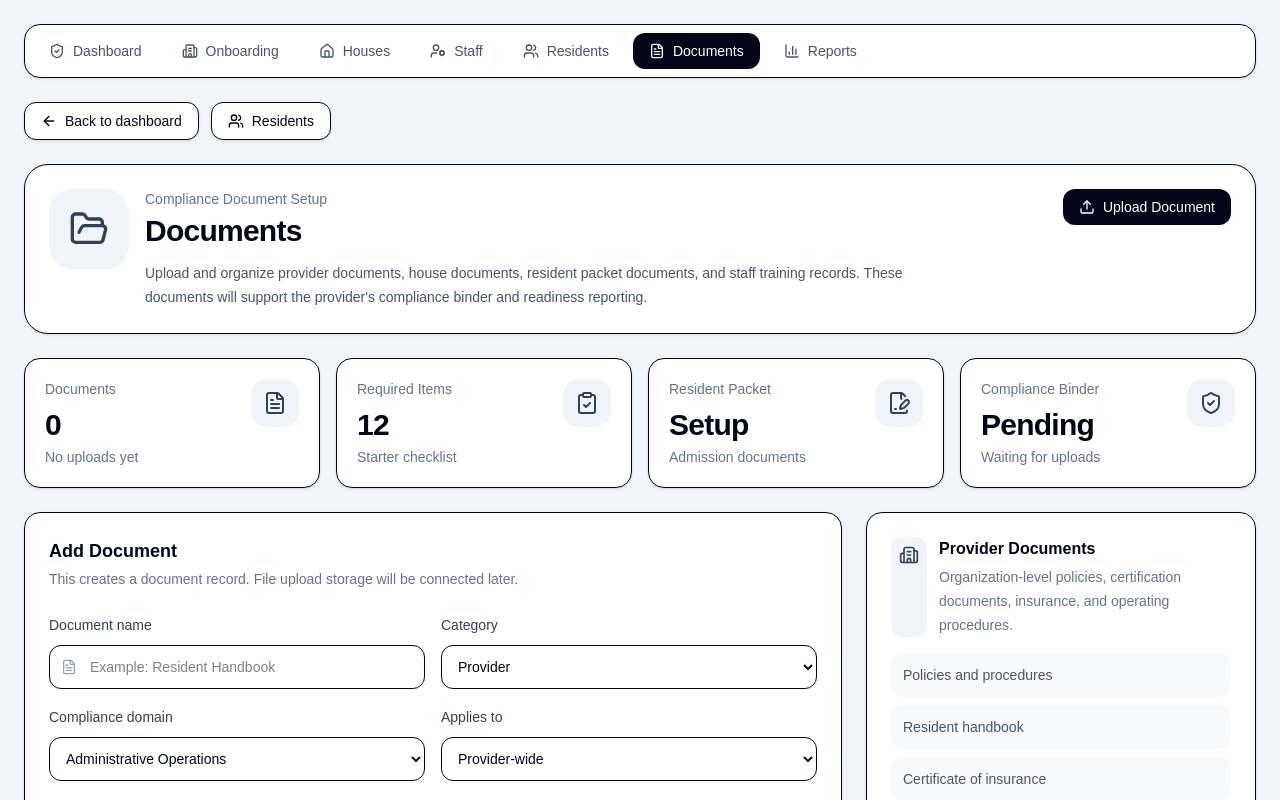
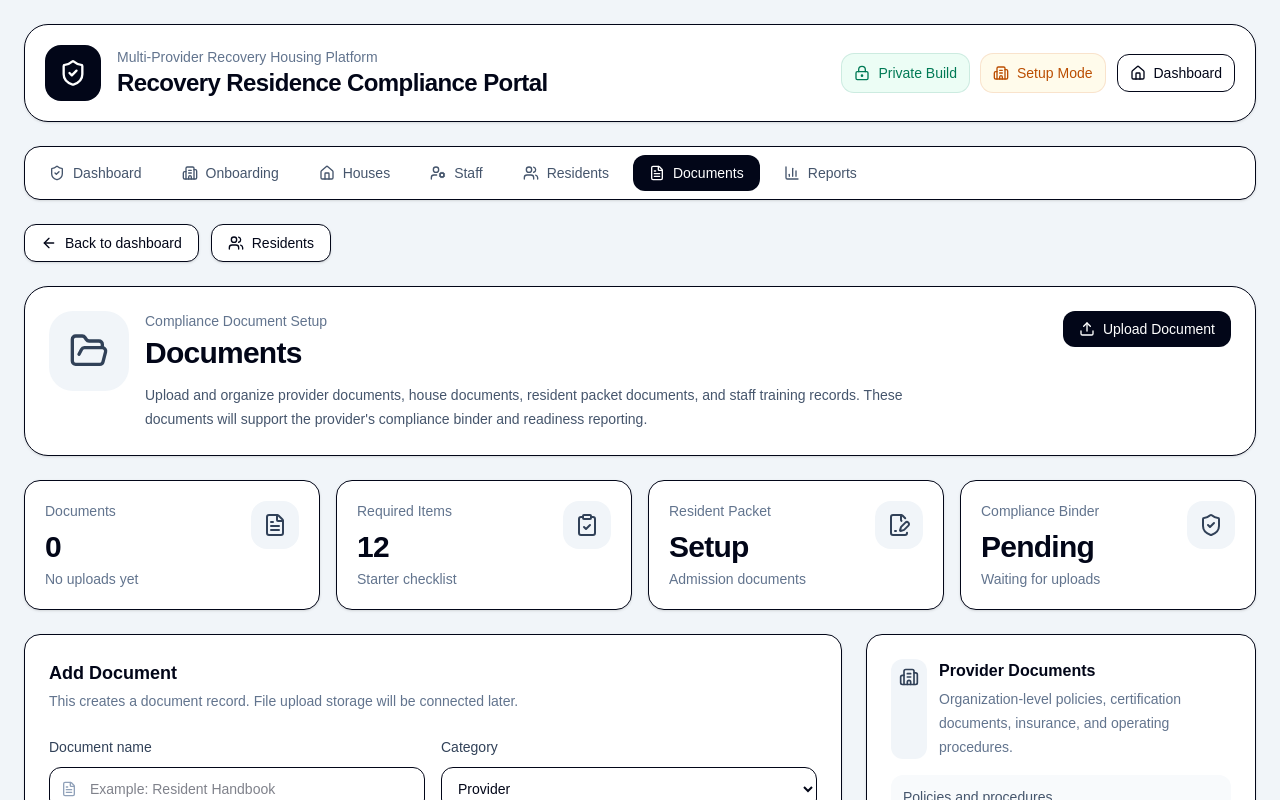
Before and after one commit to RBooth10/halfway-portal, a Next.js app: page /documents in a window 1280 px wide. Shown: the top 800 px of the page. Built offline with nearby package versions, Linux system fonts and the light colour scheme.

Commit message:
Add shared portal header

```diff
--- /dev/null
+++ b/components/AppHeader.tsx
@@ -0,0 +1,50 @@
+import {
+  Building2,
+  Home,
+  LockKeyhole,
+  ShieldCheck,
+} from "lucide-react";
+import Link from "next/link";
+
+export default function AppHeader() {
+  return (
+    <header className="rounded-3xl border bg-white p-5 shadow-sm">
+      <div className="flex flex-col gap-4 lg:flex-row lg:items-center lg:justify-between">
+        <div className="flex items-center gap-4">
+          <div className="flex h-14 w-14 shrink-0 items-center justify-center rounded-2xl bg-slate-950 text-white">
+            <ShieldCheck className="h-7 w-7" />
+          </div>
+
+          <div>
+            <p className="text-sm font-medium text-slate-500">
+              Multi-Provider Recovery Housing Platform
+            </p>
+            <h1 className="text-2xl font-semibold tracking-tight text-slate-950">
+              Recovery Residence Compliance Portal
+            </h1>
+          </div>
+        </div>
+
+        <div className="flex flex-wrap gap-3">
+          <div className="inline-flex items-center gap-2 rounded-xl bg-emerald-50 px-3 py-2 text-sm font-medium text-emerald-700 ring-1 ring-emerald-600/20">
+            <LockKeyhole className="h-4 w-4" />
+            Private Build
+          </div>
+
+          <div className="inline-flex items-center gap-2 rounded-xl bg-amber-50 px-3 py-2 text-sm font-medium text-amber-700 ring-1 ring-amber-600/20">
+            <Building2 className="h-4 w-4" />
+            Setup Mode
+          </div>
+
+          <Link
+            href="/"
+            className="inline-flex items-center gap-2 rounded-xl border px-3 py-2 text-sm font-medium hover:bg-slate-50"
+          >
+            <Home className="h-4 w-4" />
+            Dashboard
+          </Link>
+        </div>
+      </div>
+    </header>
+  );
+}
--- a/components/PageShell.tsx
+++ b/components/PageShell.tsx
@@ -1,5 +1,6 @@
 import type React from "react";
 import SetupNav from "@/components/SetupNav";
+import AppHeader from "@/components/AppHeader";
 
 export default function PageShell({
   children,
@@ -11,6 +12,7 @@ export default function PageShell({
   return (
     <main className="min-h-screen bg-slate-100 p-6 text-slate-950">
       <div className={`mx-auto ${maxWidth} space-y-6`}>
+        <AppHeader />
         <SetupNav />
         {children}
       </div>
```
